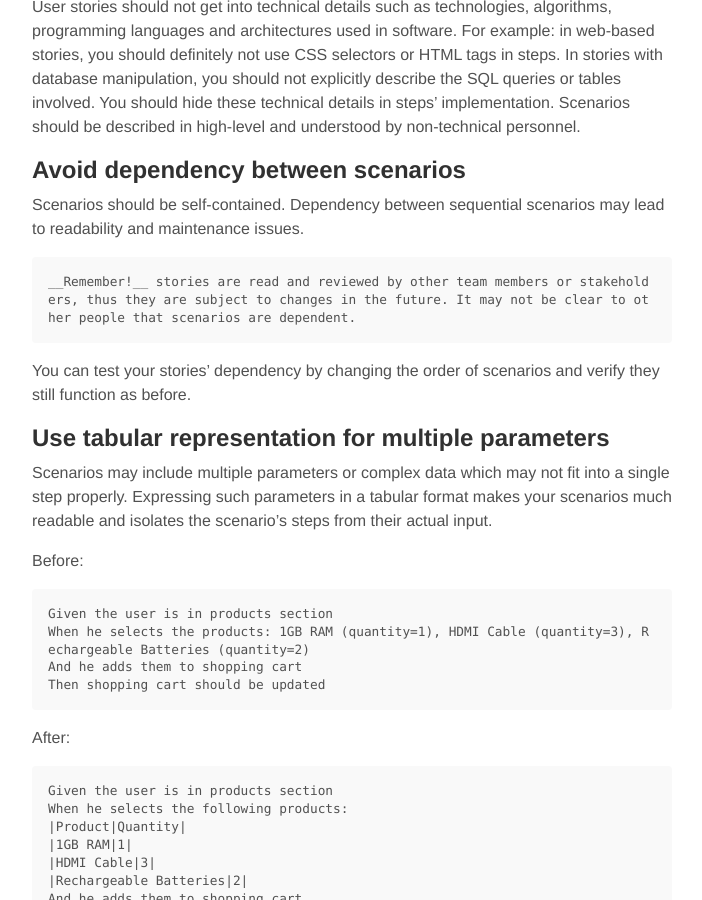
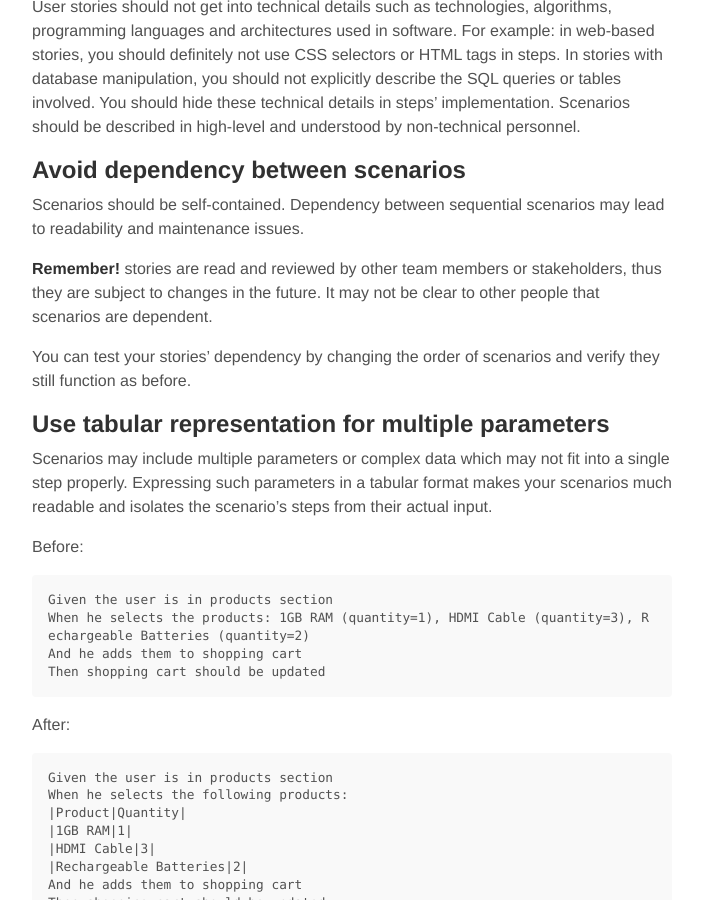
Before and after one commit to waseemh/waseemh.github.io_F, a Jekyll site: the page built from _posts/2014-08-25-writing-better-bdd-stories.md, in a window 1280 px wide and 900 px high, scrolled down 1041 px. Shown: the whole window, without its empty margins (288-990 px from the left). Built offline with Jekyll 4.4.1, drawn with Linux system fonts in a browser that asks for light colours; Markdown is read by kramdown in place of the engine named in the settings; some of the changed text lies outside the part shown.

Commit message:
fix bold text

```diff
--- a/_posts/2014-08-25-writing-better-bdd-stories.md
+++ b/_posts/2014-08-25-writing-better-bdd-stories.md
@@ -25,7 +25,7 @@ You should hide these technical details in steps' implementation. Scenarios shou
 ## Avoid dependency between scenarios
 Scenarios should be self-contained. Dependency between sequential scenarios may lead to readability and maintenance issues.
 
-	__Remember!__ stories are read and reviewed by other team members or stakeholders, thus they are subject to changes in the future. It may not be clear to other people that scenarios are dependent.
+__Remember!__ stories are read and reviewed by other team members or stakeholders, thus they are subject to changes in the future. It may not be clear to other people that scenarios are dependent.
 
 You can test your stories' dependency by changing the order of scenarios and verify they still function as before.
 
@@ -136,7 +136,7 @@ After:
 
 The new scenario describes what event is being performed (login), while the original scenario is composed of UI steps describing how login is performed. In the modified scenario, we clearly described what is the desired outcome, while in original story we described how this outcome is verified in details.
 
-	Remember! clients and stake holders think and talk in higher abstractions, so does your scenarios should be.
+__Remember!__ clients and stake holders think and talk in higher abstractions, so does your scenarios should be.
 
 In other terminology, the original and new scenarios are imperative and declarative scenarios, accordingly. The imperative scenario is long, very detailed and closely tied to UI (which may require modification of scenario if the UI changes). The declarative scenario is robust to changes, less "noisy", more collaborative and achieves same goal in fewer lines.
 
```
